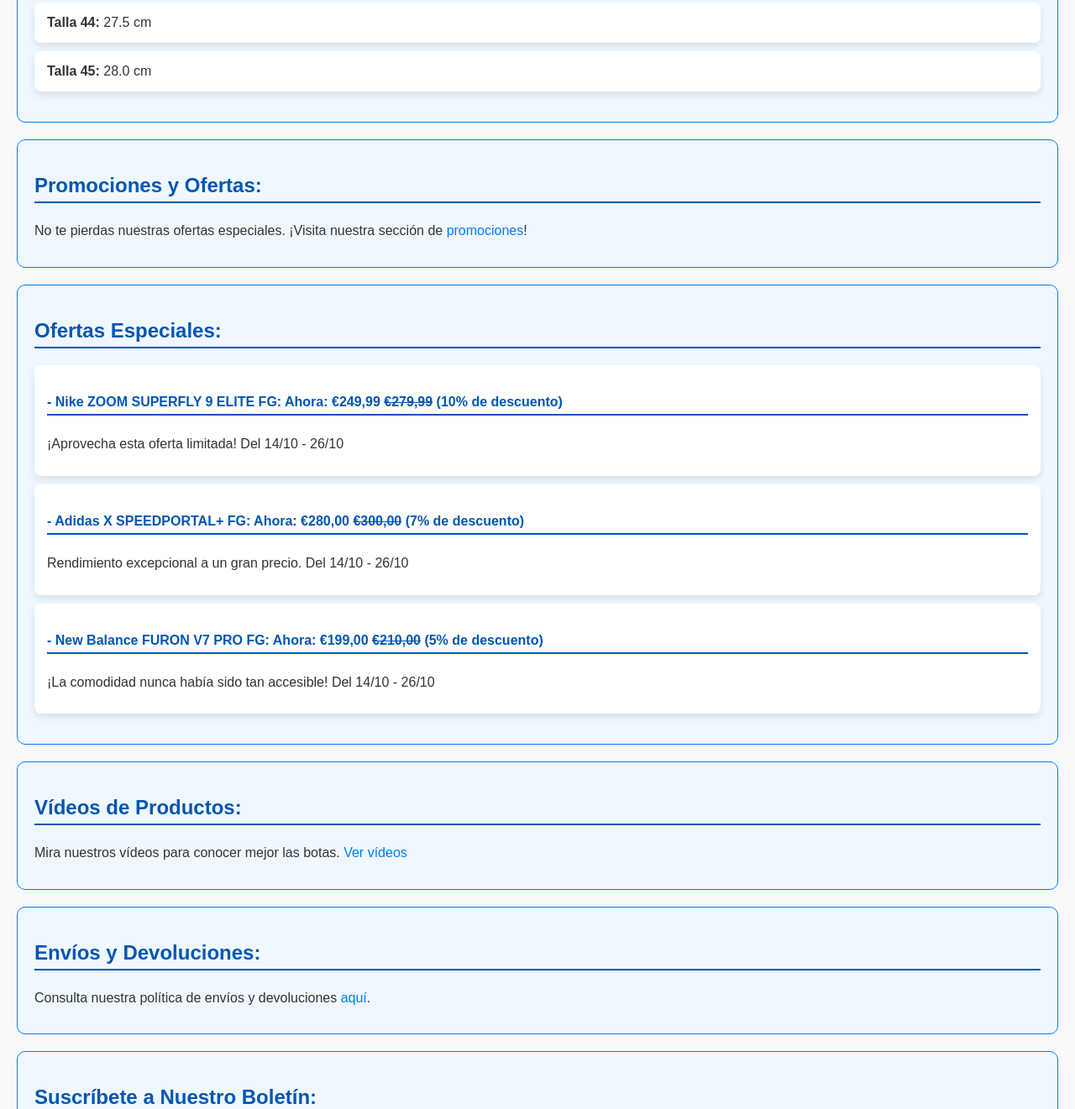
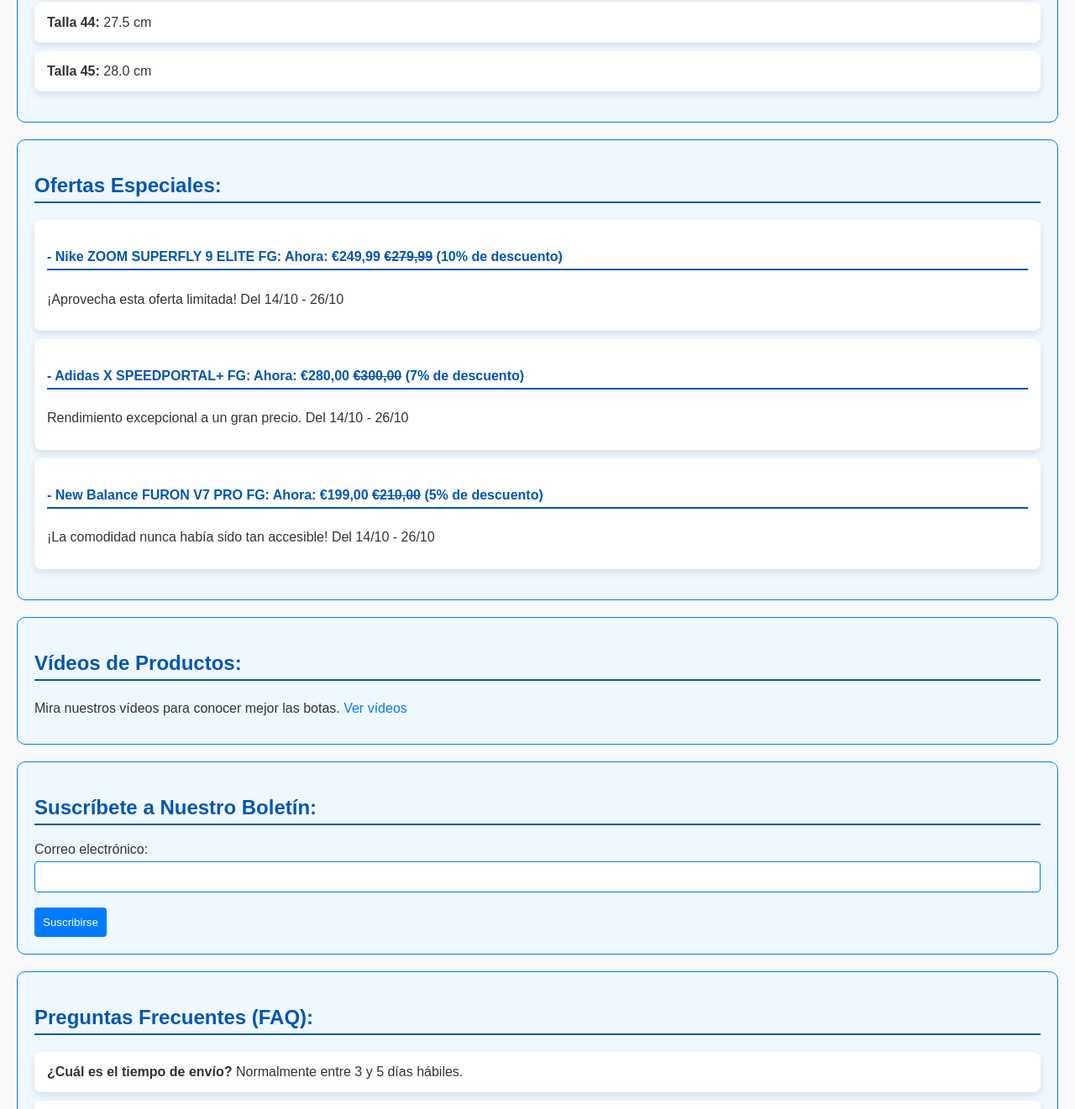
Before and after one commit to huguittoooo/trabajito-repositorio, a plain HTML site: page index.html in a window 1280 px wide. Shown: the part 10679-12000 px from the top of the page at 84% size. Drawn offline with Linux system fonts and the light colour scheme.

Commit message:
eliminar cosas

```diff
--- a/index.html
+++ b/index.html
@@ -256,10 +256,6 @@
     </div>
 
 
-    <div class="section">
-        <h2>Promociones y Ofertas:</h2>
-        <p>No te pierdas nuestras ofertas especiales. ¡Visita nuestra sección de <a href="#">promociones</a>!</p>
-    </div>
 
     <div class="section">
         <h2>Ofertas Especiales:</h2>
@@ -286,10 +282,6 @@
         <p>Mira nuestros vídeos para conocer mejor las botas. <a href="#">Ver vídeos</a></p>
     </div>
 
-    <div class="section">
-        <h2>Envíos y Devoluciones:</h2>
-        <p>Consulta nuestra política de envíos y devoluciones <a href="#">aquí</a>.</p>
-    </div>
 
     <div class="section">
         <h2>Suscríbete a Nuestro Boletín:</h2>
@@ -345,4 +337,3 @@
         <p>&copy; 2024 Huguitoproyecto. Todos los derechos reservados.</p>
     </footer>
 </body>
-</html>
```
